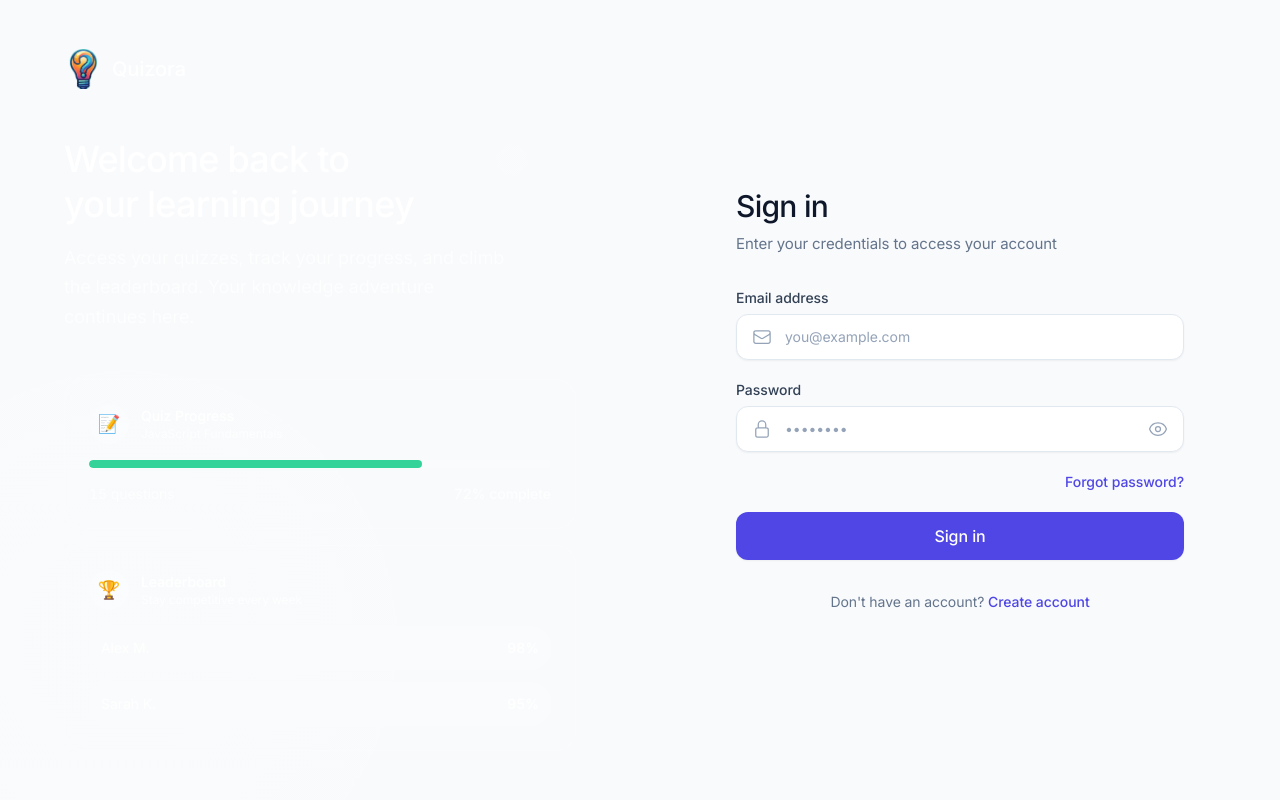
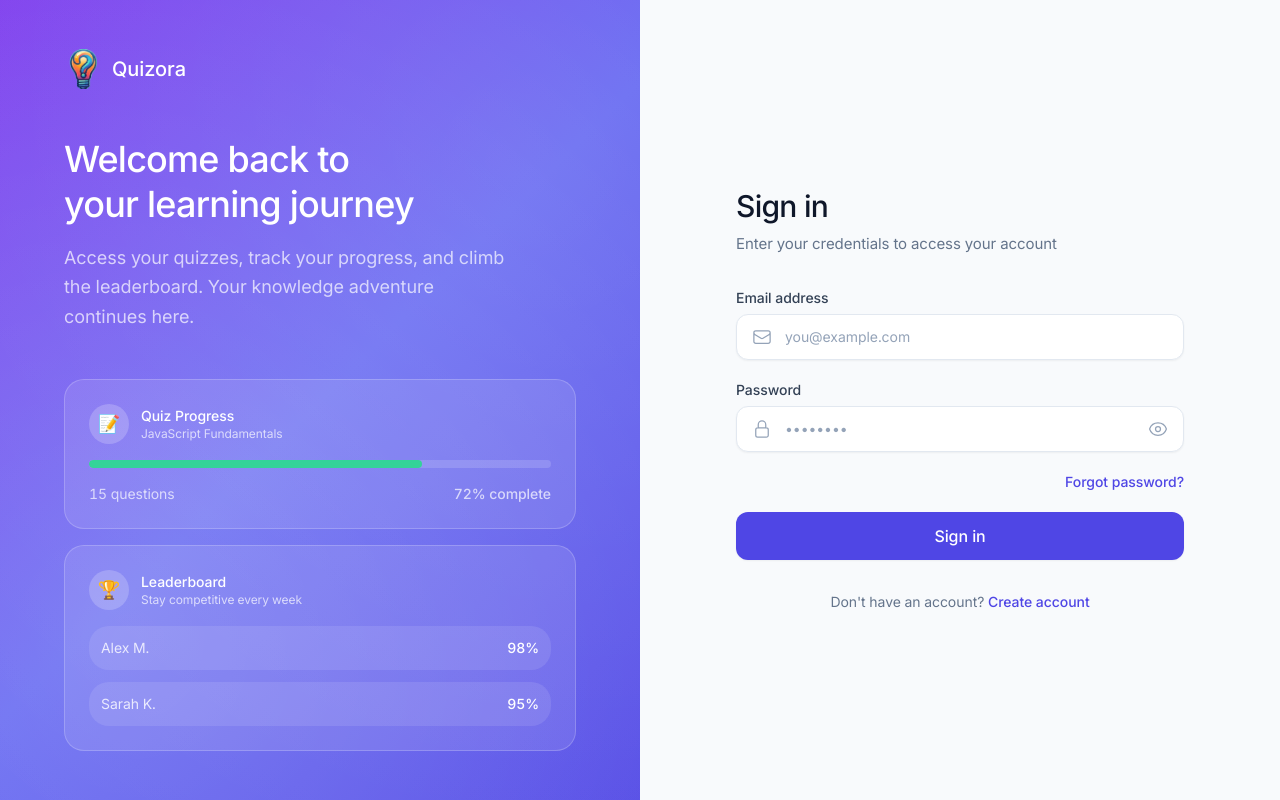
Before and after one commit to sankha166/QUIZ_PLATFORM, a React (Vite) app in the folder frontend/: page /login in a window 1280 px wide. Built offline with nearby package versions, Linux system fonts and the light colour scheme; no server answers.

Commit message:
login page issue solved

```diff
--- a/frontend/src/pages/auth/Login.jsx
+++ b/frontend/src/pages/auth/Login.jsx
@@ -27,7 +27,7 @@ export default function Login() {
   return (
     <div className="min-h-screen flex">
       {/* Left Panel — Decorative */}
-      <div className="hidden lg:flex lg:w-1/2 relative overflow-hidden" style={{ background: 'var(--brand-gradient)' }}>
+      <div className="hidden lg:flex lg:w-1/2 relative overflow-hidden" style={{ background: 'linear-gradient(135deg, #7c3aed 0%, #6366f1 50%, #4f46e5 100%)' }}>
         <div className="absolute inset-0 bg-[radial-gradient(circle_at_20%_80%,rgba(255,255,255,0.15),transparent)]" />
         <div className="absolute inset-0 bg-[radial-gradient(circle_at_80%_20%,rgba(255,255,255,0.1),transparent)]" />
 
```
